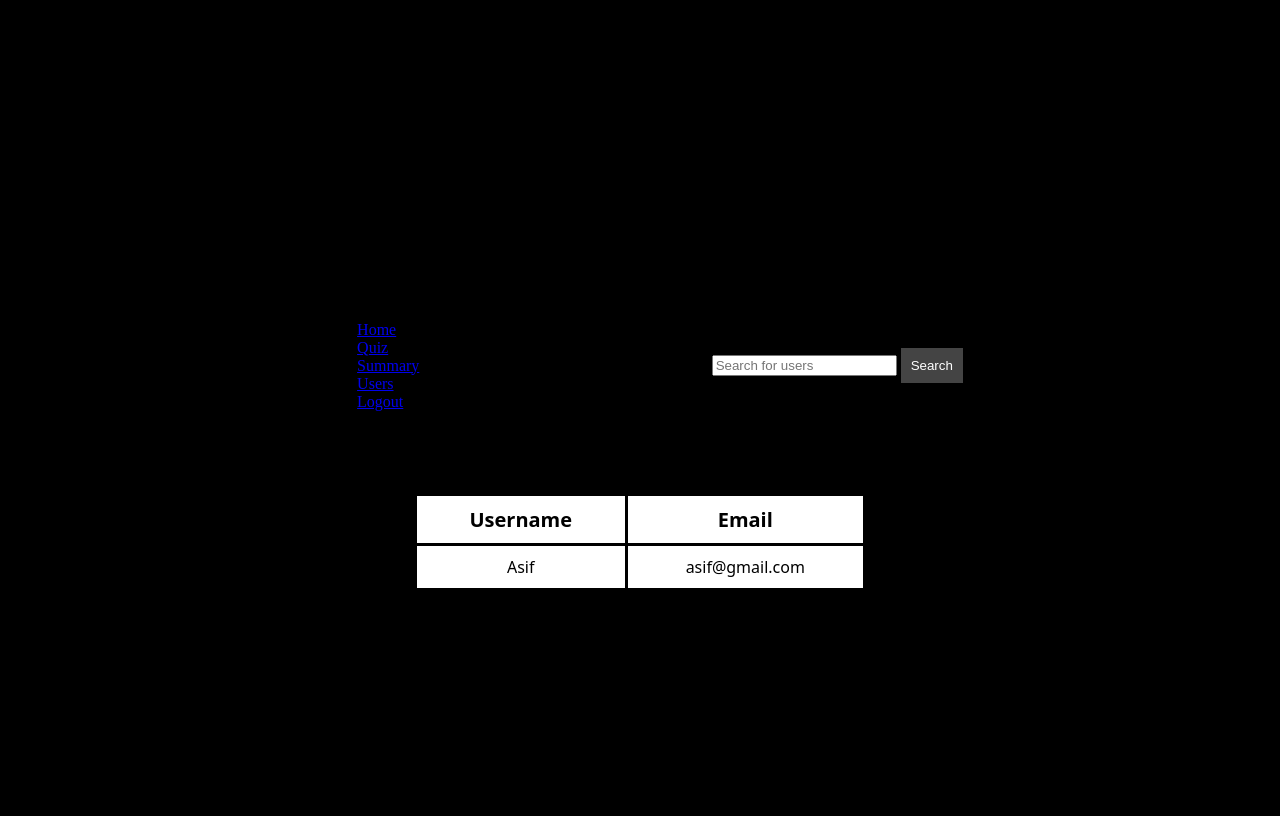
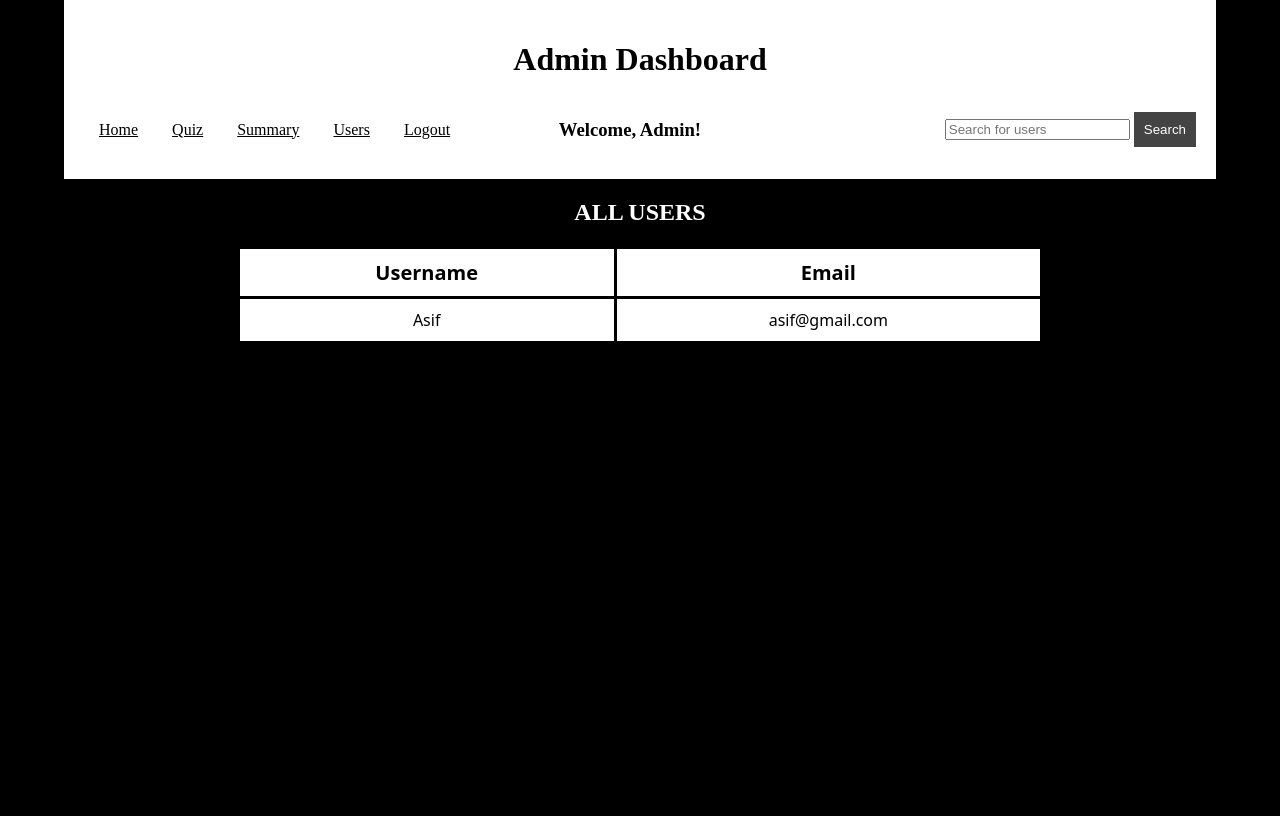
Before and after one commit to 24f1001713/quiz-master-v1, a Flask app: page /user_search in a window 1280 px wide. After the commit the page ends 341 px from the top, so only its background shows below. Run offline with Flask 3, Linux system fonts and the light colour scheme; data comes from the database, SQL or seed files in the repository.

Commit message:
small change in styling

```diff
--- a/static/style3.css
+++ b/static/style3.css
@@ -1,9 +1,41 @@
 body {
     background-color: black;
+    margin: 0;
+    padding: 0;
+    color: white;
+}
+
+.view{
     display: flex;
     justify-content: center;
     align-items: center;
     height: 100vh;
+}
+
+.container {
+    width: 90%;
+    margin: auto;
+}
+header {
+    background: white;
+    color: black;
+    padding: 20px;
+    text-align: center;
+}
+nav ul {
+    list-style: none;
+    padding: 0;
+}
+nav ul li {
+    display: inline;
+    margin: 0 15px;
+}
+nav ul li a {
+    color: black;
+    text-decoration: underline;
+}
+nav ul li a:hover{
+    background-color: grey;
 }
 
 table{
@@ -39,3 +71,7 @@ button {
 button:hover {
     background: #666;
 }
+
+h2{
+    text-align: center;
+}
--- a/templates/view.html
+++ b/templates/view.html
@@ -5,6 +5,7 @@
     <link rel="stylesheet" href="{{ url_for('static', filename='style3.css') }}">
 </head>
 <body>
+    <div class="view">
     <table>
         <tr>
             <th colspan="2">Quiz Details</th>
@@ -41,5 +42,6 @@
             </td>
         </tr>
     </table>
+    </div>
 </body>
 </html>
```
